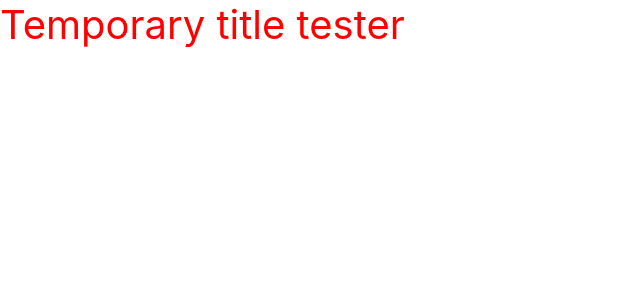
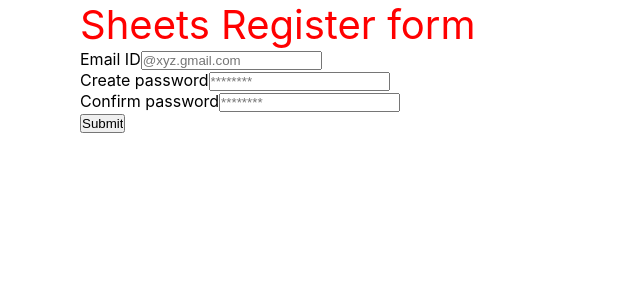
Before and after one commit to akshatsabavat/React-plus-Sheets, a React (Create React App) app: page / in a window 1280 px wide. Shown: the top 300 px of the page, without its empty margins (0-640 px from the left). Built offline with nearby package versions, Linux system fonts and the light colour scheme.

Commit message:
feat(FORM) - form JSX added

```diff
--- a/src/views/Home/Home.js
+++ b/src/views/Home/Home.js
@@ -3,8 +3,27 @@ import "./Home.scss";
 
 export default function Home() {
   return (
-    <div className="TempHolder">
-      <p className="TempHolder__Title">Temporary title tester</p>
+    <div className="TempHolderPage">
+      <p className="TempHolderPage__Title">Sheets Register form</p>
+      <form>
+        <div className="TempHolderPage__inputFeild">
+          <label>Email ID</label>
+          <input type="text" placeholder="@xyz.gmail.com" name="Email ID" />
+        </div>
+        <div className="TempHolderPage__inputFeild">
+          <label>Create password</label>
+          <input type="password" placeholder="********" name="Enter password" />
+        </div>
+        <div className="TempHolderPage__inputFeild">
+          <label>Confirm password</label>
+          <input
+            type="password"
+            placeholder="********"
+            name="Cpnfirm password"
+          />
+        </div>
+        <input type="submit" />
+      </form>
     </div>
   );
 }
--- a/src/views/Home/Home.scss
+++ b/src/views/Home/Home.scss
@@ -1,4 +1,7 @@
-.TempHolder {
+.TempHolderPage {
+  max-width: 1120px;
+  margin-left: auto;
+  margin-right: auto;
   &__Title {
     color: red;
     font: bold;
```
